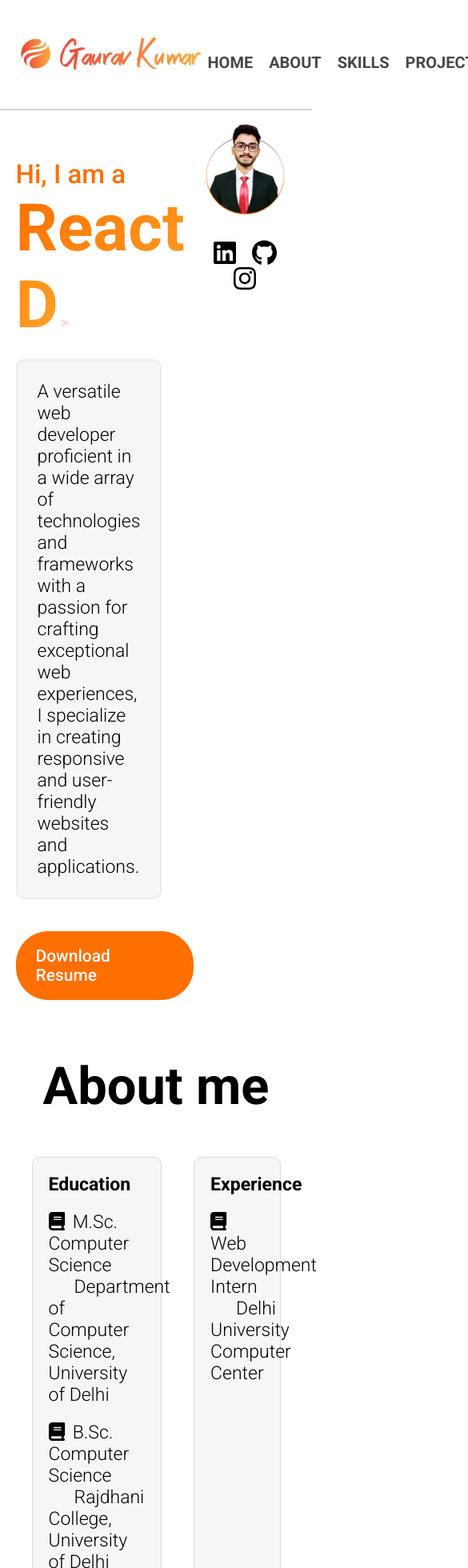
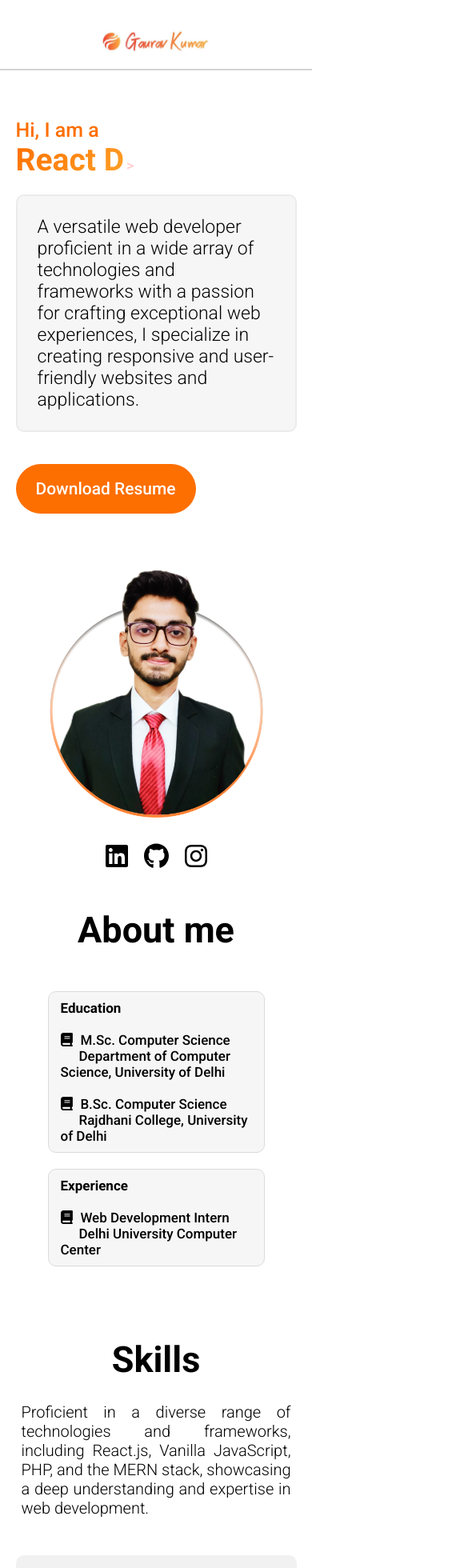
Before and after one commit to GauravKumar2601/gaurav-react-portfolio, a React (Vite) app: page / in a window 390 px wide. Shown: the top 1960 px of the page at 80% size, 585 px wide, since content can reach past the window. Built offline with nearby package versions, Linux system fonts and the light colour scheme.

Commit message:
Made the design responsive

```diff
--- a/src/components/about/about.styles.css
+++ b/src/components/about/about.styles.css
@@ -41,3 +41,35 @@
   font-weight: 300;
   padding: 1rem 4rem;
 }
+
+/* ----------------------Media queries for responsive design---------------- */
+@media screen and (max-width: 800px) {
+  .about h3 {
+    font-size: 4.5rem;
+  }
+  .details {
+    flex-direction: column;
+    gap: 2rem;
+    padding: 1rem 2rem;
+  }
+
+  .about .details .education,
+  .about .details .experience {
+    width: 100%;
+    margin: 0;
+    font-size: 1.7rem;
+    font-weight: 400;
+    padding: 1rem 1.5rem;
+  }
+
+  .masters {
+    padding-left: 2.3rem;
+  }
+  .bachelors {
+    padding-left: 2.3rem;
+  }
+
+  .ducc {
+    padding-left: 2.3rem;
+  }
+}
--- a/src/components/contact/contact.styles.css
+++ b/src/components/contact/contact.styles.css
@@ -55,3 +55,18 @@ textarea:focus {
 .contact form button:hover {
   background: white;
 }
+
+/* ----------------------Media queries for responsive design---------------- */
+@media screen and (max-width: 800px) {
+  .contact h3 {
+    font-size: 4.5rem;
+  }
+  .contact form {
+    width: 100%;
+  }
+
+  .contact input,
+  .contact textarea {
+    padding: 1rem 1rem 1rem 3rem;
+  }
+}
--- a/src/components/header/header.styles.css
+++ b/src/components/header/header.styles.css
@@ -40,6 +40,8 @@
   color: var(--main-clr);
   transition: 0.1s ease-in-out;
 }
+
+/* ----------------header------------- */
 
 header {
   width: 100%;
@@ -120,3 +122,38 @@ header .social-icon a {
 header .social-icon a:hover {
   color: var(--main-clr);
 }
+
+/* ----------------------Media queries for responsive design---------------- */
+@media screen and (max-width: 800px) {
+  .container .navbar {
+    display: flex;
+    justify-content: center;
+  }
+
+  .navbar .logo img {
+    display: inline-block;
+    max-width: 140px;
+  }
+
+  .navbar nav ul {
+    display: none;
+  }
+
+  header .main {
+    flex-direction: column;
+  }
+  header .main .text-content span:nth-child(2) {
+    font-size: 2.5rem;
+  }
+  header .main .text-content span:nth-child(3) {
+    font-size: 3.9rem;
+  }
+
+  header .main .text-content p {
+    width: 100%;
+  }
+
+  .text-content a {
+    font-size: 0.5rem;
+  }
+}
--- a/src/components/portfolio/portfolio.styles.css
+++ b/src/components/portfolio/portfolio.styles.css
@@ -80,3 +80,25 @@ section .ruler {
   font-size: 1.8rem;
   margin: 1rem 0;
 }
+
+/* ----------------------Media queries for responsive design---------------- */
+@media screen and (max-width: 800px) {
+  .portfolio .heading h3 {
+    font-size: 4.5rem;
+  }
+
+  .portfolio .heading .projects_summary {
+    font-size: 2rem;
+    text-align: justify;
+    padding: 0.7rem;
+  }
+
+  .filter_nav .filter_option {
+    padding: 1rem 1.5rem;
+    font-size: 1.7rem;
+  }
+
+  .filter_result .filter_item {
+    margin: 2rem auto 1rem auto;
+  }
+}
--- a/src/components/services/services.styles.css
+++ b/src/components/services/services.styles.css
@@ -35,3 +35,22 @@
 .services_list p {
   font-size: 1.6rem;
 }
+
+/* ----------------------Media queries for responsive design---------------- */
+@media screen and (max-width: 800px) {
+  .services .heading h3 {
+    font-size: 4.5rem;
+  }
+
+  .services .heading p {
+    font-size: 2rem;
+    text-align: justify;
+    padding: 0.7rem;
+  }
+
+  .services_list {
+    flex-direction: column;
+    margin-top: 4rem;
+    gap: 2rem;
+  }
+}
```
